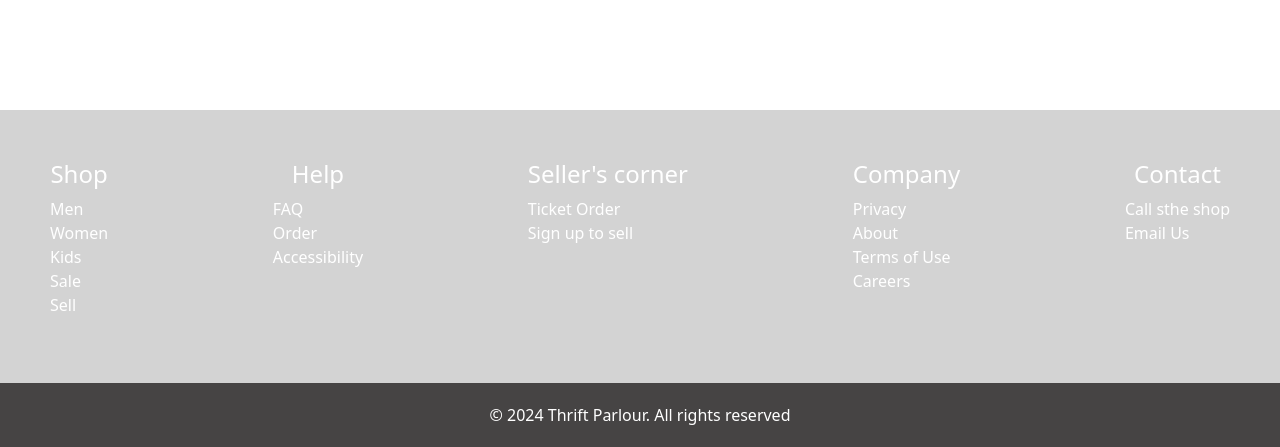
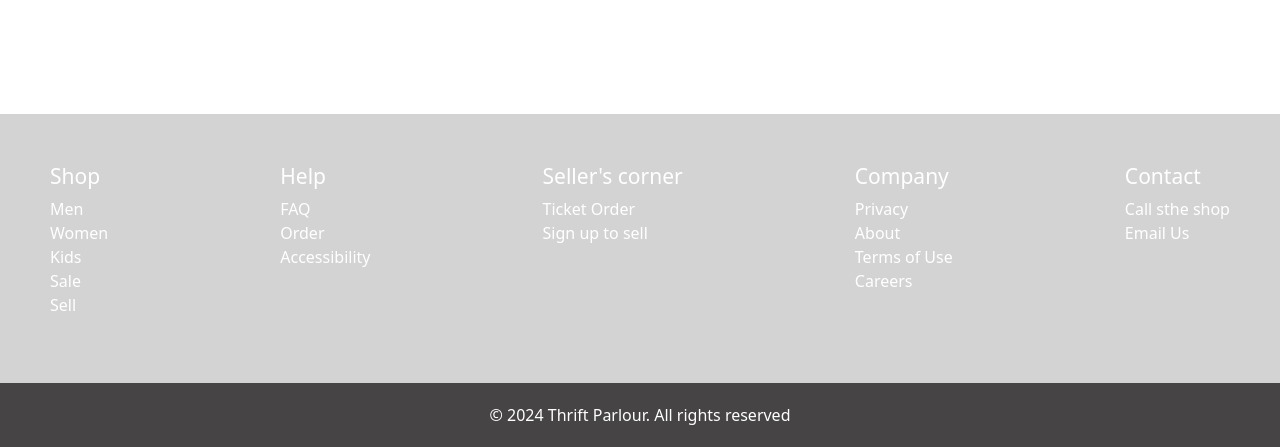
Before and after one commit to LouisAmphibian/ThriftParlour, a PHP site: page / in a window 1280 px wide. Shown: the part 353-800 px from the top of the page. Run offline with PHP 8.4, Linux system fonts and the light colour scheme.

Commit message:
footer text updated

```diff
--- a/Thrift_Parlour/style.css
+++ b/Thrift_Parlour/style.css
@@ -271,10 +271,7 @@ footer p {
 
 }
 
-.footer-column{
-   display: block;
 
-}
 
 .footer-column ul{
 padding-left: 0;
@@ -290,3 +287,8 @@ a{
 .footer-column ul li a{
     color: white;
 }
+
+.footer-column h4{
+    text-align: left;
+    font-size: 21px;
+}
```
